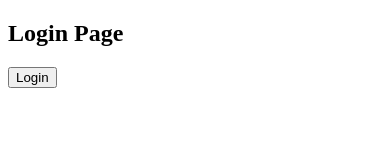
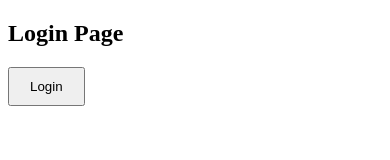
Before and after one commit to omkarchoudhari-eng/SE-Lab, a plain HTML site: page login.html in a window 390 px wide. Drawn offline with Linux system fonts and the light colour scheme.

Commit message:
Fix login responsiveness - fixes #2

```diff
--- a/login.html
+++ b/login.html
@@ -6,6 +6,6 @@
 </head>
 <body>
     <h2>Login Page</h2>
-    <button>Login</button>
+    <button style="max-width: 100%; padding: 10px 20px;">Login</button>
 </body>
 </html>
```
